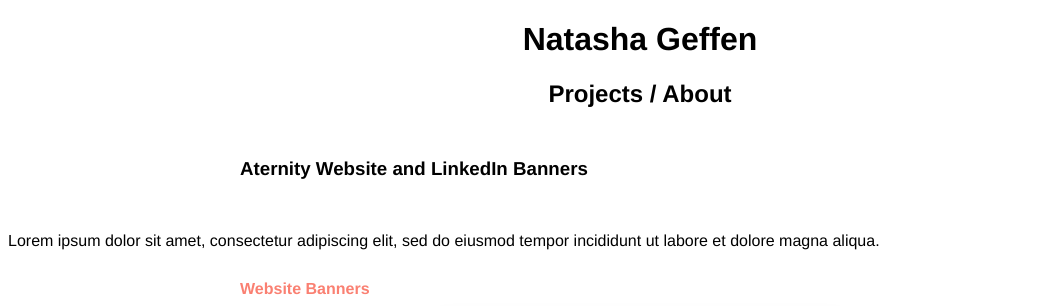
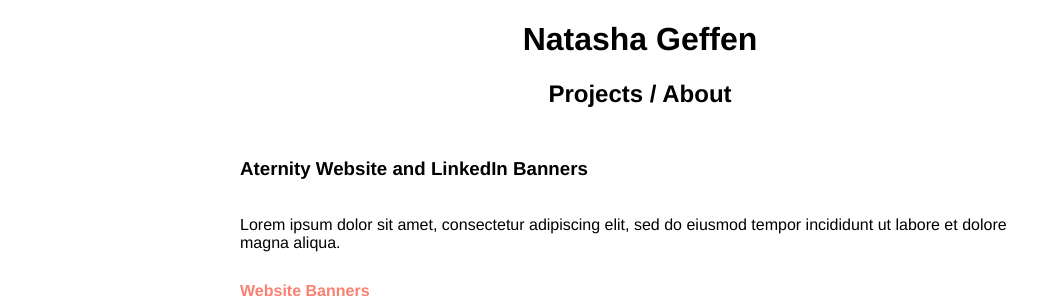
Before and after one commit to natashargeffen/natashargeffen.github.io, a plain HTML site: page aternity.html in a window 1280 px wide. Shown: the top 306 px of the page, without its empty margins (0-1060 px from the left). Drawn offline with Linux system fonts and the light colour scheme.

Commit message:
Update aternity.html

```diff
--- a/aternity.html
+++ b/aternity.html
@@ -11,7 +11,7 @@
 
 <h3> Aternity Website and LinkedIn Banners </h3>
 <br> <br>
-  <p> Lorem ipsum dolor sit amet, consectetur adipiscing elit, sed do eiusmod tempor incididunt ut labore et dolore magna aliqua.
+  <p class="project-page-text"> Lorem ipsum dolor sit amet, consectetur adipiscing elit, sed do eiusmod tempor incididunt ut labore et dolore magna aliqua.
   </p>
 
   <h4>Website Banners</h4>
```
